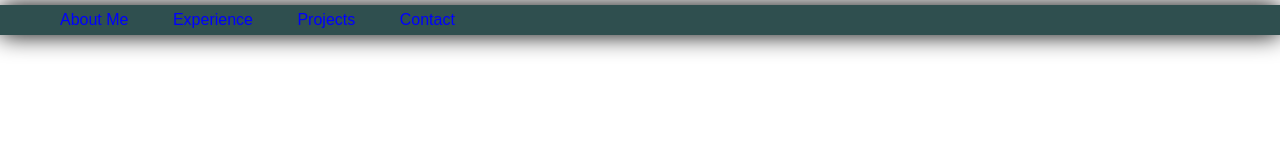
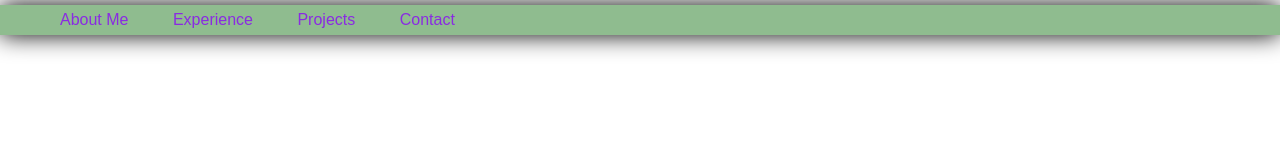
Before and after one commit to LukeNotDuke/LukeNotDuke.github.io, a plain HTML site: page index.html in a window 1280 px wide. Drawn offline with Linux system fonts and the light colour scheme.

Commit message:
Color declaration

```diff
--- a/index.html
+++ b/index.html
@@ -12,7 +12,7 @@
 			background-size: cover;
 			font-family: sans-serif;}
 		header {
-			background-color: darkslategrey;
+			background-color: darkseagreen;
 			position: fixed;
 			left: 0;
 			right: 0;
@@ -24,7 +24,7 @@
 		header * {  display: inline;  }
 		header li {  margin: 20px;  }
 		header li a {
-			color: blue;
+			color: blueviolet;
 			text-decoration: none;}
 	</style>
 </head>
@@ -39,6 +39,5 @@
 			</ul>
 		</nav>
 	</header>
-
 </body>
 </html>
```
Also changed, not shown: contact-me.html (added), projects.html (added).
